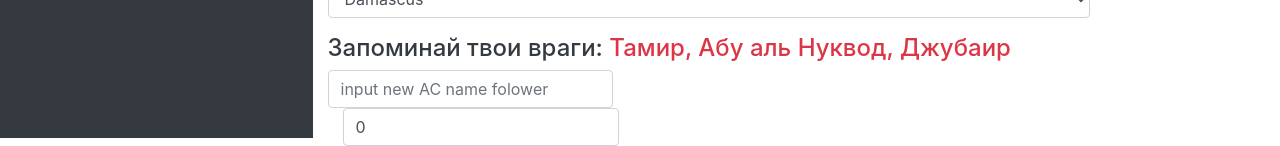
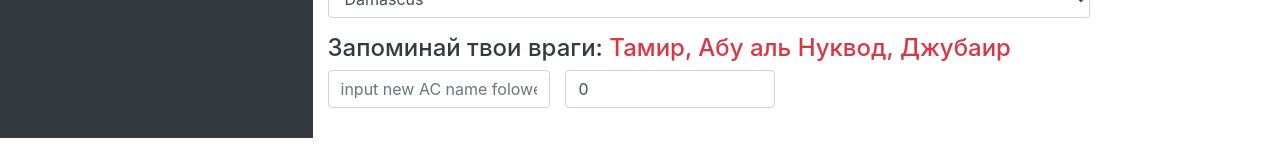
Before and after one commit to web-coder2/htmlFrontend, a Vue app in the folder assassinsForum/: page /ac1 in a window 1280 px wide. Shown: the part 718-864 px from the top of the page. Built offline with nearby package versions, Linux system fonts and the light colour scheme.

Commit message:
адаптив для компонента в вбюшке ac1

```diff
--- a/assassinsForum/src/views/AC1.vue
+++ b/assassinsForum/src/views/AC1.vue
@@ -18,8 +18,10 @@
 		</select>
 	</div>
 	<h4 class="text-dark" v-html="enimies"></h4>
-	<input v-model="newAcName" placeholder="input new AC name folower" class="form-control" style="width: 30%;" @keyup.enter="changeName()">
-	<NumberChanger></NumberChanger>
+	<div class="asd">
+		<input v-model="newAcName" placeholder="input new AC name folower" class="form-control" style="width: 30%;" @keyup.enter="changeName()">
+		<NumberChanger></NumberChanger>
+	</div>
 </template>
 
 <style type="text/css">
@@ -27,6 +29,13 @@
 		.d-flex {
 			display: block !important;
 		}
+		.asd {
+			display: block !important;
+            margin-bottom: 10px;
+		}
+	}
+	.asd {
+		display: flex;
 	}
 </style>
 
```
